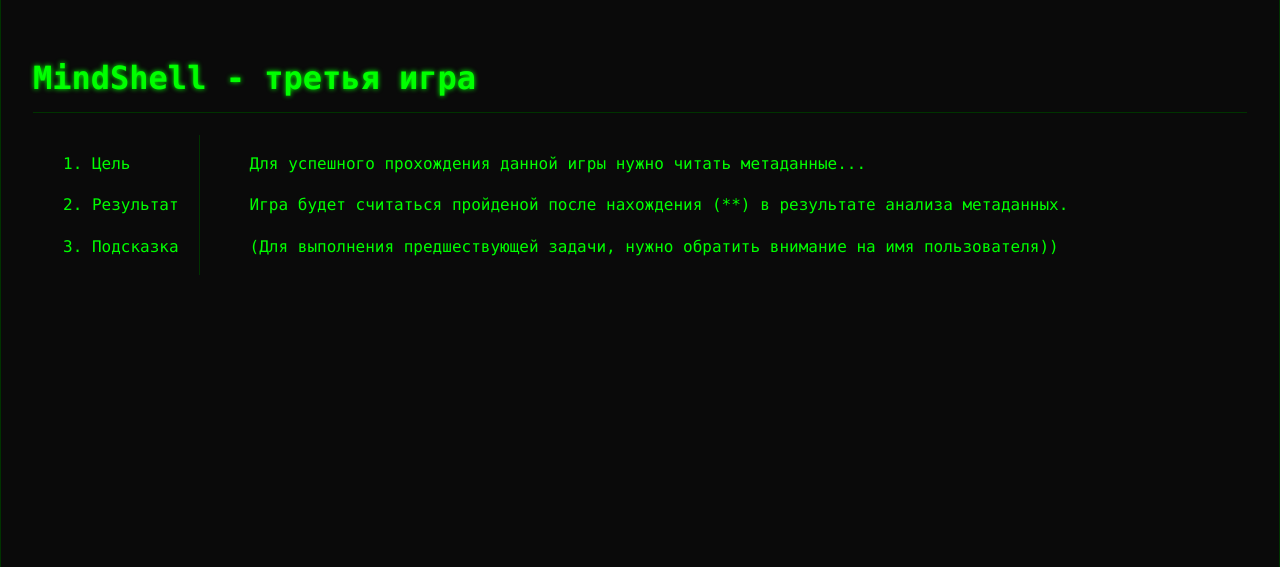
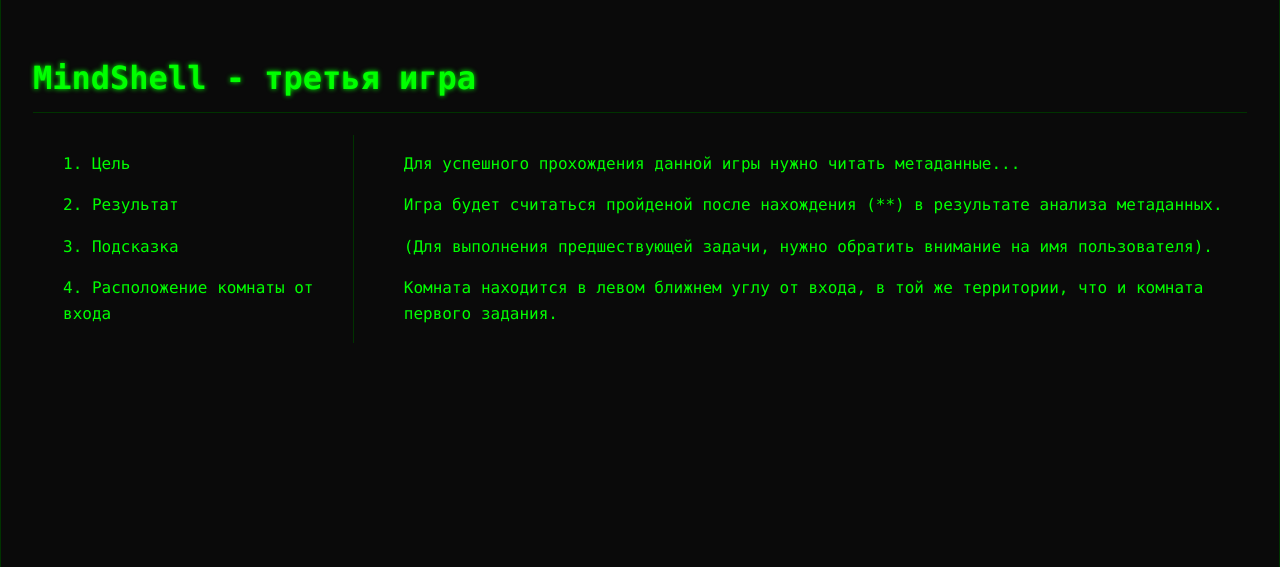
Before and after one commit to UneGod/mind-shell-web, a Flask app: page /game3 in a window 1280 px wide. Shown: the part 59-626 px from the top of the page. Run offline with Flask 3, Linux system fonts and the light colour scheme.

Commit message:
Расположение комнат

```diff
--- a/templates/fifthgame.html
+++ b/templates/fifthgame.html
@@ -32,11 +32,13 @@
             <div class="tableleft">
                 <p>1. Цель</p>
                 <p>2. Результат</p>
+                <p>3. Расположение комнаты от входа</p>
             </div>
 
             <div class="maininfo">
                 <p>Для успешного прохождения данной игры необходимо найти флаг в  виртуальном браузере.</p>
                 <p>Игра будет считаться пройденой после нахождения флага в данном браузере.</p>
+                <p>Левый дальний угол территории.</p>
             </div>
         </div>
     </main>
--- a/templates/firstgame.html
+++ b/templates/firstgame.html
@@ -33,12 +33,14 @@
                 <p>1. Цель</p>
                 <p>2. Результат</p>
                 <p>3. Подсказка</p>
+                <p>4. Расположение комнаты от входа</p>
             </div>
 
             <div class="maininfo">
                 <p>Для успешного прохождения данной игры нужно иметь понимание того, как работает программа wireshark, понимать кодировки.</p>
                 <p>Выполненой задачей будет считаться получение сообщения из нужного пакета.</p>
                 <p>Помочь может монитор(как объект для исследования).</p>
+                <p>Левая ближняя комната за стеной от входа.</p>
             </div>
         </div>
     </main>
--- a/templates/fourthgame.html
+++ b/templates/fourthgame.html
@@ -33,12 +33,14 @@
                 <p>1. Цель</p>
                 <p>2. Результат</p>
                 <p>3. Подсказка</p>
+                <p>4. Расположение комнаты от входа</p>
             </div>
 
             <div class="maininfo">
                 <p>Для успешного прохождения данной игры требуется найти флаг в паролях персонального компьютера.</p>
                 <p>Выполненой задачей будет считаться нахождение флага в файле (...).</p>
                 <p>(password)</p>
+                <p>Комната расположена в правом дальнем углу территории (компьютер).</p>
             </div>
         </div>
     </main>
--- a/templates/secondgame.html
+++ b/templates/secondgame.html
@@ -33,7 +33,8 @@
                 <p>1. Цель</p>
                 <p>2. Результат</p>
                 <p>3. Подсказка</p>
-                <p>3. Команда-помощник</p>
+                <p>4. Команда-помощник</p>
+                <p>5. Расположение комнаты от входа</p>
             </div>
 
             <div class="maininfo">
@@ -41,6 +42,7 @@
                 <p>Выполненой задачей будет считаться загруженный файл, который лежит в папке "programming"</p>
                 <p>Помочь может команда help</p>
                 <p>>help</p>
+                <p>>Дальняя комната в правом углу территории.</p>
             </div>
         </div>
     </main>
--- a/templates/thirdgame.html
+++ b/templates/thirdgame.html
@@ -33,12 +33,14 @@
                 <p>1. Цель</p>
                 <p>2. Результат</p>
                 <p>3. Подсказка</p>
+                <p>4. Расположение комнаты от входа</p>
             </div>
 
             <div class="maininfo">
                 <p>Для успешного прохождения данной игры нужно читать метаданные...</p>
                 <p>Игра будет считаться пройденой после нахождения (**) в результате анализа метаданных.</p>
-                <p>(Для выполнения предшествующей задачи, нужно обратить внимание на имя пользователя))</p>
+                <p>(Для выполнения предшествующей задачи, нужно обратить внимание на имя пользователя).</p>
+                <p>Комната находится в левом ближнем углу от входа, в той же территории, что и комната первого задания.</p>
             </div>
         </div>
     </main>
```
